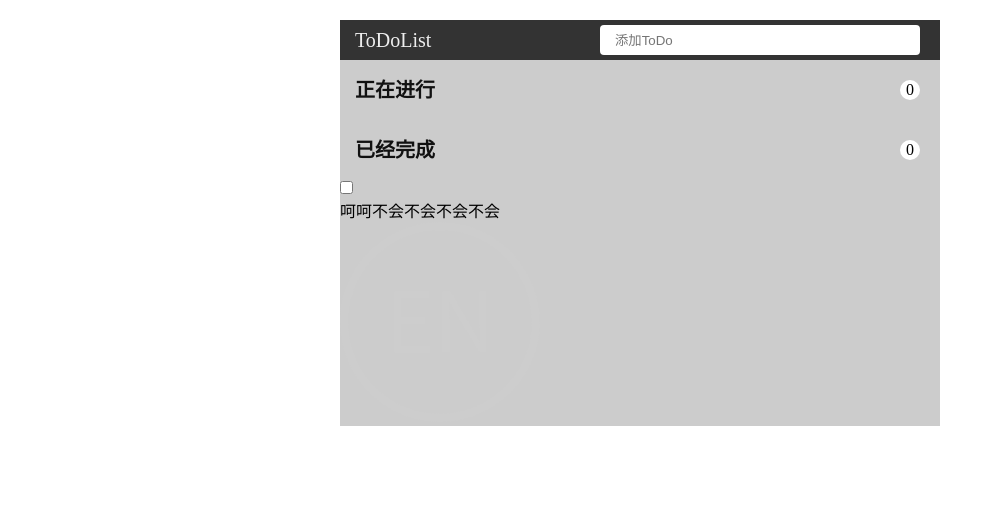
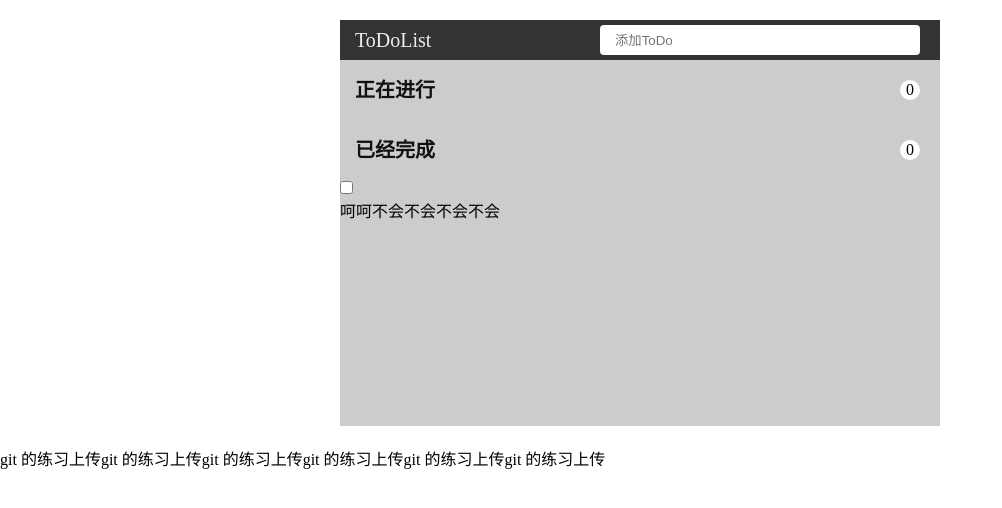
Before and after one commit to liqijunliqijun/damai, a plain HTML site: page 考试/index.html in a window 1280 px wide. Shown: the whole page, without its empty margins (0-1002 px from the left). Drawn offline with Linux system fonts and the light colour scheme.

Commit message:
git 练习

```diff
--- a/考试/index.html
+++ b/考试/index.html
@@ -44,6 +44,10 @@
 					</div>
 				</div>
 			</div>
+	<div>
+	git 的练习上传git 的练习上传git 的练习上传git 的练习上传git 的练习上传git 的练习上传
+</div>
+
 	</body>
 </html>
 <script type="text/javascript">
```
